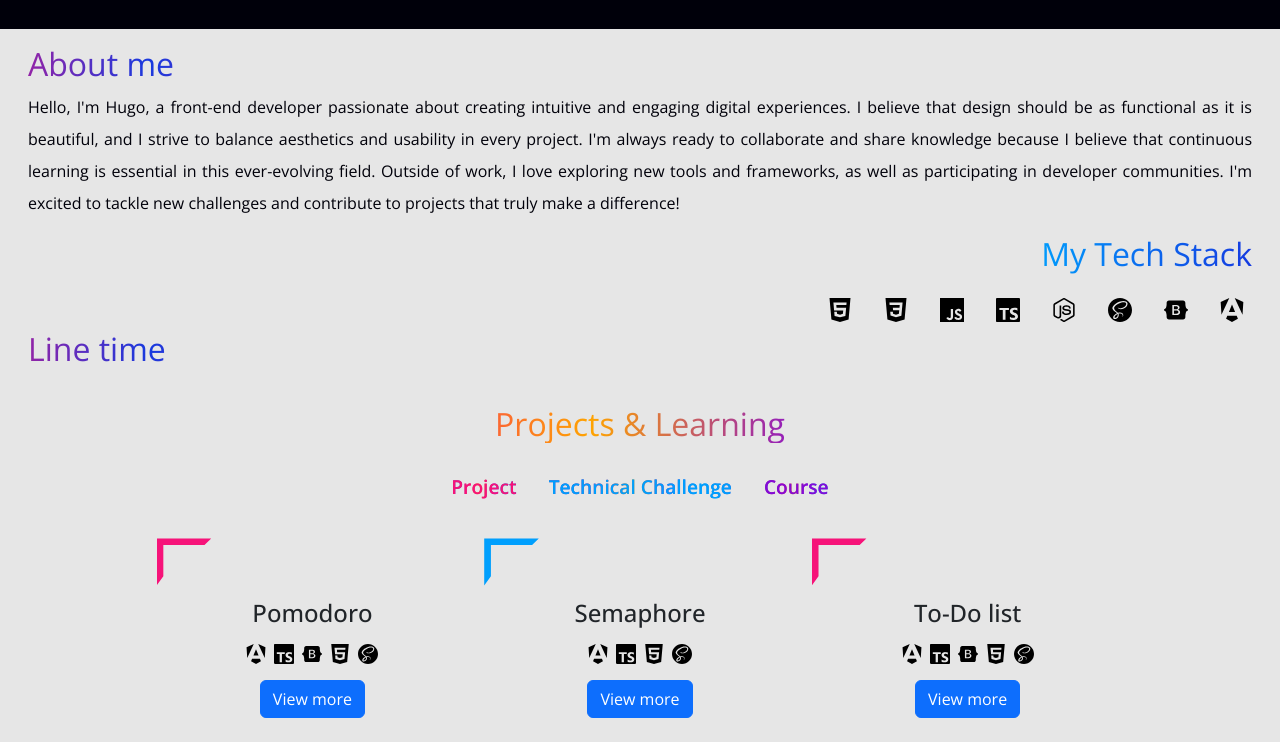
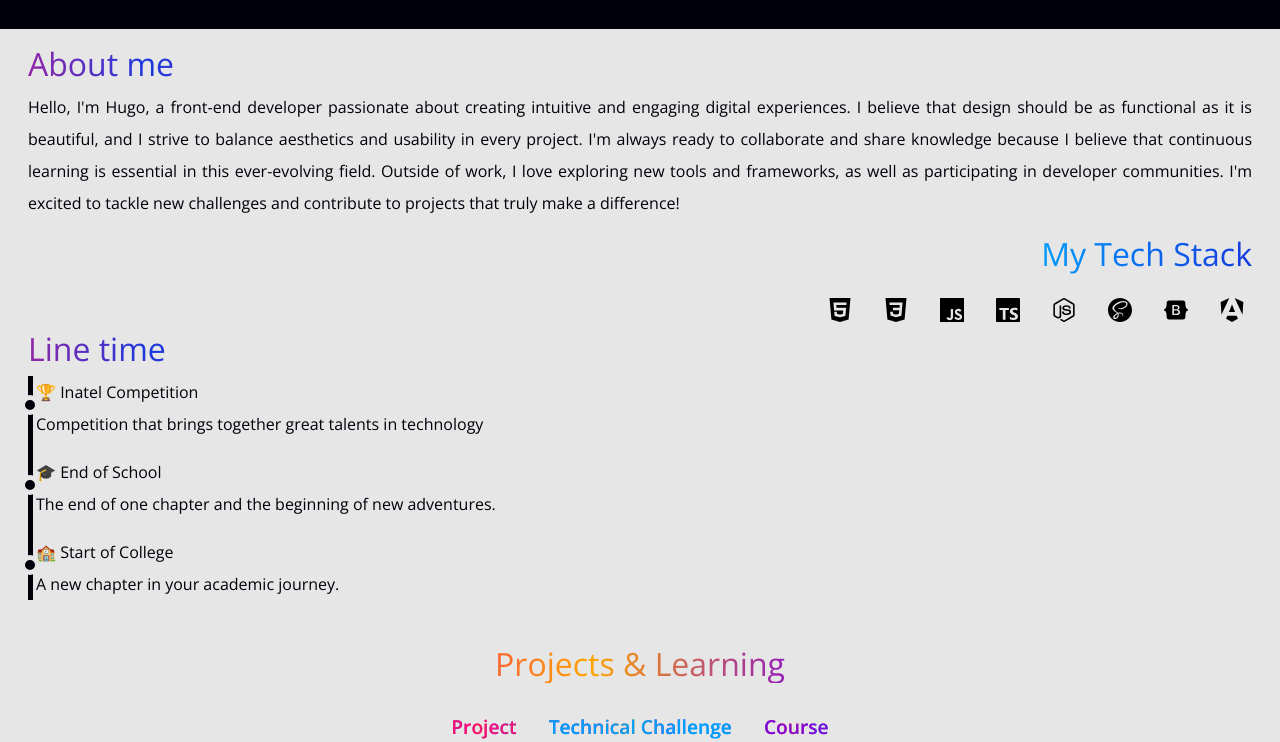
Before and after one commit to Hugodelelis/portfolio, an Angular app: page / in a window 1280 px wide. Shown: the part 795-1537 px from the top of the page. Built offline with nearby package versions, Linux system fonts and the light colour scheme.

Commit message:
finish design

```diff
--- a/src/app/modules/components/about/about.component.html
+++ b/src/app/modules/components/about/about.component.html
@@ -22,6 +22,26 @@
             </div>
 
             <h2>Line time</h2>
+            <div class="line-time">
+            <div class="event">
+                <div class="event-details">
+                    <p class="event-title">🏆 Inatel Competition</p>
+                    <p class="event-description">Competition that brings together great talents in technology</p>
+                </div>
+            </div>
+            <div class="event">
+                <div class="event-details">
+                    <p class="event-title">🎓 End of School</p>
+                    <p class="event-description">The end of one chapter and the beginning of new adventures.</p>
+                </div>
+            </div>
+            <div class="event">
+                <div class="event-details">
+                    <p class="event-title">🏫 Start of College</p>
+                    <p class="event-description">A new chapter in your academic journey.</p>
+                </div>
+            </div>
+            </div>
         </div>
     </div>
 </section>
--- a/src/app/modules/components/about/about.component.scss
+++ b/src/app/modules/components/about/about.component.scss
@@ -62,6 +62,41 @@
                     }
                 }
             }
+
+            .line-time {
+                position: relative;
+
+                .event {
+                    margin-left: 0.5em;
+                    margin-bottom: 1em;
+                    position: relative;
+
+                    p {
+                        margin-bottom: 0;
+                    }
+
+                    &::before {
+                        content: '';
+                        position: absolute;
+                        background-color: var(--black-010);
+                        border: 5px solid var(--white-010);
+                        border-radius: 50%;
+                        left: -16px;
+                        bottom: 40%;
+                        width: 20px;
+                        height: 20px;
+                        z-index: 7;
+                    }
+                }
+
+                &::before {
+                    content: '';
+                    position: absolute;
+                    background-color: var(--black-010);
+                    width: 0.3em;
+                    height: 100%;
+                }
+            }
         }
     }
 
--- a/src/app/modules/components/home/home.component.html
+++ b/src/app/modules/components/home/home.component.html
@@ -1,7 +1,7 @@
 <section id="home">
     <div class="titles">
         <h2>"Hello world!" I’m Hugo, your</h2>
-        <h1> [ Front-end Developer ]</h1>
+        <h1> [ Angular Developer ]</h1>
         <h3>From Brazil.</h3>
     </div>
 
@@ -10,5 +10,5 @@
         <a href="https://www.linkedin.com/in/hugo-lelis-a873392b8/" target="_blank"><img src="assets/icons/linkedin.svg" alt="linkedin"></a>
         <a href="mailto:hugodelelis00@gmail.com.br" target="_blank"><img src="assets/icons/gmail.svg" alt="gmail"></a>
     </div>
-    <a href="" target="_blank" class="cv">Dowload Cv</a>
+    <a href="assets/documents/cv.pdf" target="_blank" class="cv">Dowload Cv</a>
 </section>
--- a/src/app/modules/components/projects/projects.component.html
+++ b/src/app/modules/components/projects/projects.component.html
@@ -116,9 +116,9 @@
                         <img src="assets/imgs/project3.png" alt="To-do List">
                         <div class="description">
                             <p>
-                                This project aims to develop an Age Calculator that allows users to calculate their
-                                age in years, months, and days based on their date of birth. The application will be simple to
-                                use and provide instant results, helping users better understand their age in different units of measure.
+                                The To-Do List project is a simple and intuitive web application that allows users to efficiently
+                                manage their daily tasks. The user-friendly interface makes it easy to add, edit, and remove tasks,
+                                helping users stay organized and productive.
                             </p>
                             <div class="buttons">
                                 <a href="#" class="btn btn-primary">Preview</a>
@@ -160,10 +160,11 @@
                     <div class="modal-body" style="min-height: 200px;">
                         <img src="assets/imgs/project4.png" alt="pomodoro">
                         <div class="description">
-                            <p>This project aims to develop a tool based on the Pomodoro technique, widely
-                                used to increase focus and productivity by dividing work time into timed intervals.
-                                The central idea is to promote efficient time management,
-                                helping users stay focused and avoid procrastination.</p>
+                            <p>
+                                This project aims to develop an Age Calculator that allows users to calculate their
+                                age in years, months, and days based on their date of birth. The application will be simple to
+                                use and provide instant results, helping users better understand their age in different units of measure.
+                            </p>
                             <div class="buttons">
                                 <a href="#" class="btn btn-primary">Preview</a>
                                 <a href="#" class="btn btn-primary">View code</a>
--- a/src/app/modules/components/projects/projects.component.scss
+++ b/src/app/modules/components/projects/projects.component.scss
@@ -65,7 +65,7 @@
                 .modal-body {
                     display: flex;
                     justify-content: center;
-                    align-items: center;
+                    align-items: flex-start;
                     gap: 0.5em;
                     img {
                         max-width: 25em;
```
Also changed, not shown: 1 other file (tests, documents, lock files or other folders).
